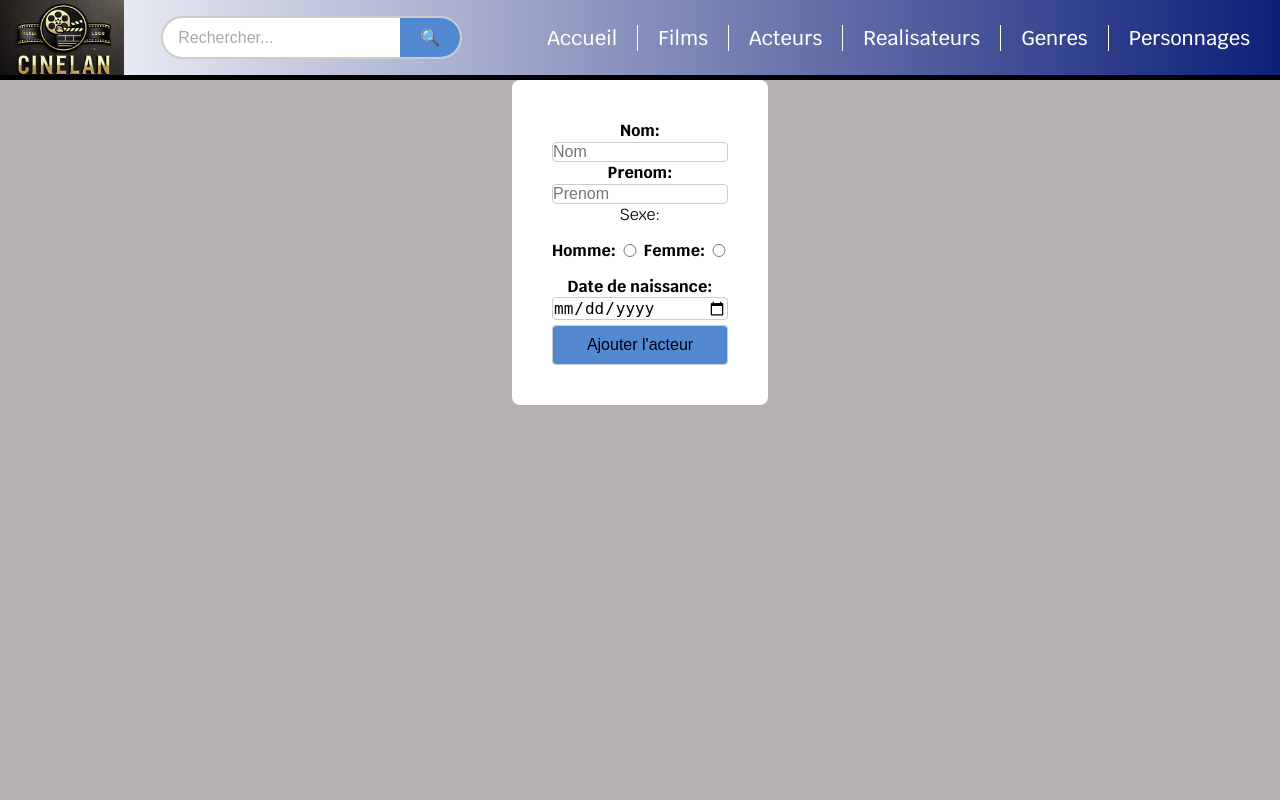
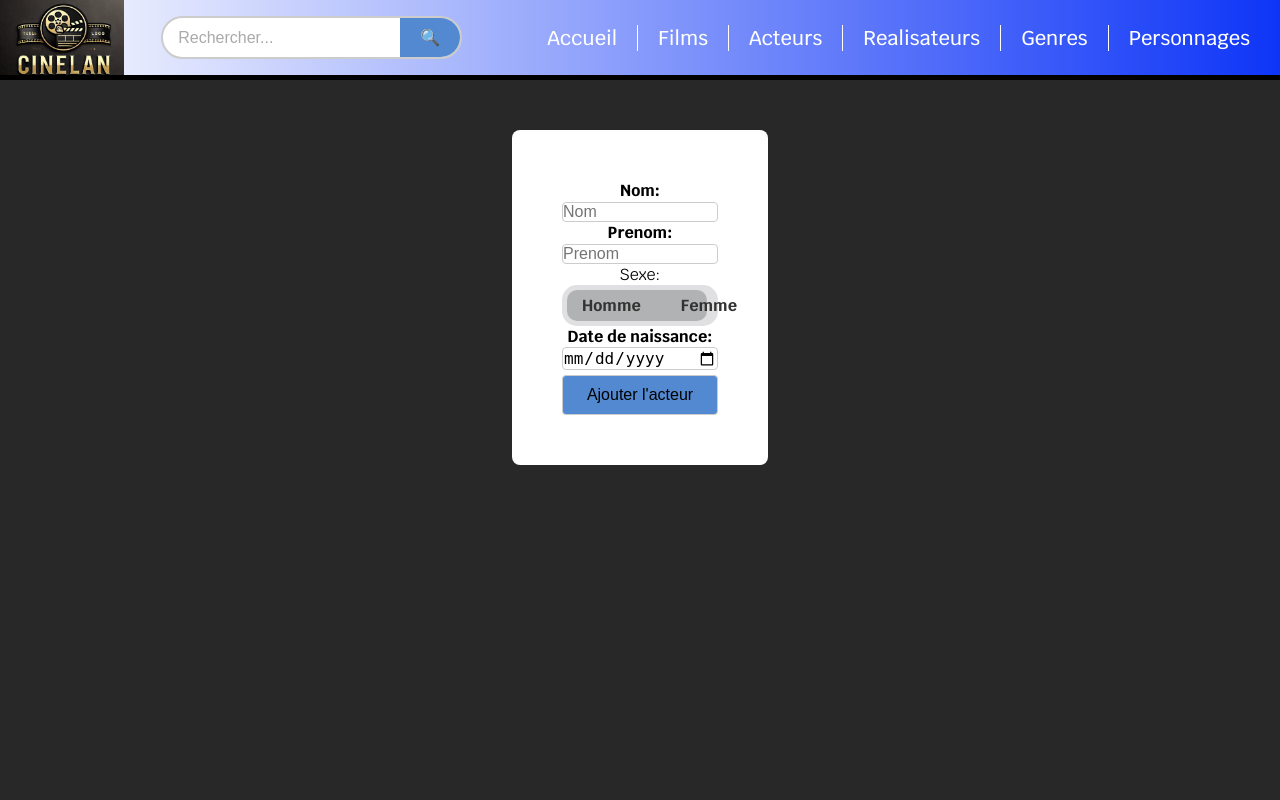
Before and after one commit to Yopetito/Cinema, a PHP site: page /index.php?action=addActeur in a window 1280 px wide. Run offline with PHP 8.4, Linux system fonts and the light colour scheme.

Commit message:
Radio at Addacteur with background color selection.

```diff
--- a/public/css/style.css
+++ b/public/css/style.css
@@ -2,7 +2,7 @@
 
 :root {
     margin: 0;
-    --degrade-titres: linear-gradient(to right, white, #0D1F79);
+    --degrade-titres: linear-gradient(to right, white, #0e35f7);
     --primary-font: "Krub", sans-serif;
 }
 
@@ -15,7 +15,7 @@
 html, body, #wrapper, #contenue {
     width: 100%;
     height: 100%;
-    background-color: #b6b1b1;
+    background-color: #292828;
     font-family: var(--primary-font);
 
 }
@@ -360,10 +394,11 @@ h2 {
     align-items: center;
     text-align: center;
     background: #ffffff;
-    padding: 40px;
+    padding: 50px;
     border-radius: 8px;
     width: 20%;
     margin: auto;
+    margin-top: 50px;
 }
 
 .add_genre {
@@ -447,12 +483,62 @@ fieldset div label {
     border-radius: 4px;
     cursor: pointer;
 }
-
 .radio_section {
+    position: relative;
+    padding: 10px;
+    border-radius: 15px;
+    background: rgb(224, 224, 226);
     display: flex;
     align-items: center;
-    gap: 5px;
-    margin: 15px;
+    gap: 20px;
+}
+
+.radio_section input {
+    display: none;
+}
+
+.radio_section label {
+    position: relative;
+    margin: 0 10px;
+    user-select: none;
+    cursor: pointer;
+    z-index: 10;
+    font-size: 16px;
+    color: #333;
+    transition: color 0.3s ease;
+}
+
+.radio_section input:checked + label {
+    color: rgb(54, 54, 54);
+}
+
+.radio_section label:hover {
+    color: rgb(76, 89, 158); */
+}
+
+.checked-radio-bg {
+    --width: 140px; /* Largeur initiale */
+    --left: 5px; /* Position initiale */
+
+    background: #b1b2b3; /* Couleur de fond */
+    position: absolute;
+    top: 5px;
+    bottom: 5px;
+    left: var(--left);
+    width: var(--width);
+    border-radius: 10px;
+    z-index: 9;
+    transition: all 0.3s ease; /* Animation pour le déplacement */
+}
+
+#sexe_h:checked ~ .checked-radio-bg {
+    --width: 140px; /* Ajustez si nécessaire */
+    --left: 5px; /* Position pour Homme */
+}
+
+#sexe_f:checked ~ .checked-radio-bg {
+    --width: 140px; /* Ajustez si nécessaire */
+    --left: 140px; /* Position pour Femme */
 }
 
 .delete_form .btn_delete{
--- a/public/css/style_responsive.css
+++ b/public/css/style_responsive.css
@@ -90,8 +90,7 @@
         right: 0;
         top: 0;
         min-width: 80%;
-        height: 40%;
-        padding: 20px 0 0;
+        padding: 10px 0 0;
         text-align: center;
         background: #2e3838;
         border-radius: 0 0 25px 25px;
@@ -121,7 +120,7 @@
 
     .logo_responsive img {
         display: flex;
-        height: 200px;
+        height: 100%;
         width: 100%;
         margin-left: auto;
         margin-right: auto;
@@ -129,6 +128,14 @@
 
     .logo {
         display: none;
+    }
+
+    .search-bar-container {
+        margin-bottom: 20px;
+    }
+
+    .list {
+
     }
 }
 
@@ -223,7 +230,6 @@
         right: 0;
         top: 0;
         min-width: 80%;
-        height: 40%;
         padding: 20px 0 0;
         text-align: center;
         background: #2e3838;
@@ -247,16 +253,17 @@
         position: fixed;
     }
     .logo_responsive{
-
+        display: flex;
+        justify-content: center;
+        align-items: center;
     }
 
     .logo_responsive img {
         display: flex;
-        justify-content: center;
-        align-items: center;
-        height: 150px;
-        width: 150px;
+        height: 200px;
+        width: 100%;
         margin-left: auto;
+        margin-right: auto;
     }
 
     .logo {
--- a/view/addActeur.php
+++ b/view/addActeur.php
@@ -12,12 +12,14 @@ ob_start();
         <input type="text" id="prenomActeur" name="prenomActeur" placeholder="Prenom">
     </p>
     <p>Sexe:</p>
-        <p class="radio_section">
-            <label for="sexe">Homme:</label>
+        <div class="radio_section">
+            <label for="sexe_h">Homme</label>
             <input type="radio" id="sexe_h" name="sexe" value="Homme">
-            <label for="sexe">Femme:</label>
+            <label for="sexe_f">Femme</label>
             <input type="radio" id="sexe_f" name="sexe" value="Femme">
-        </p>
+
+            <div class="checked-radio-bg"></div>
+        </div>
     </p>
         <label for="dateNaissance">Date de naissance:</label>
         <input type="date" id="dateNaissance" name="dateNaissance">
--- a/view/detailFilm.php
+++ b/view/detailFilm.php
@@ -15,8 +15,8 @@ if(!empty($films)) { ?>
                 <p> Genre(s):</p>
                 <?php
                 foreach ($genres as $genre) { ?>
-                    <ul>
-                        <li><a href="index.php?action=detailGenre&id=<?= $genre["id_genre"] ?>"><?= $genre["nom_genre"] ?></a></li>
+                    <ul class="list_genre_det">
+                        <li><a class="genre_list_detfilm" href="index.php?action=detailGenre&id=<?= $genre["id_genre"] ?>"><?= $genre["nom_genre"] ?></a></li>
                     </ul>
                 <?php } ?>
             </div>
--- a/view/template.php
+++ b/view/template.php
@@ -37,12 +37,19 @@
             <!-- RESPONSIVE MENU -->
             <nav class="navigation" id="nav_responsive_menu">
             <ul class="list">
+                <div class="search-bar-container">
+                    <form id="search-form" action="index.php?action=recherche" method="POST">
+                        <input type="text" name="search" id="search-input" placeholder="Rechercher...">
+                        <button type="submit" id="search-button">🔍</button>
+                    </form>
+                </div>
                 <li><a href="index.php?action=accueil">Accueil</a></li>
                 <li><a href="index.php?action=listFilms">Films</a></li>
                 <li><a href="index.php?action=listActeurs">Acteurs</a></li>
                 <li><a href="index.php?action=listRealisateurs">Realisateurs</a></li>
                 <li><a href="index.php?action=listGenres">Genres</a></li>
                 <li><a href="index.php?action=listPersonnages">Personnages</a></li>
+
             </ul>
         </nav>
         <?= $contenu ?>
```
Also changed, not shown: other parts of public/css/style.css (+38 -3 lines).
